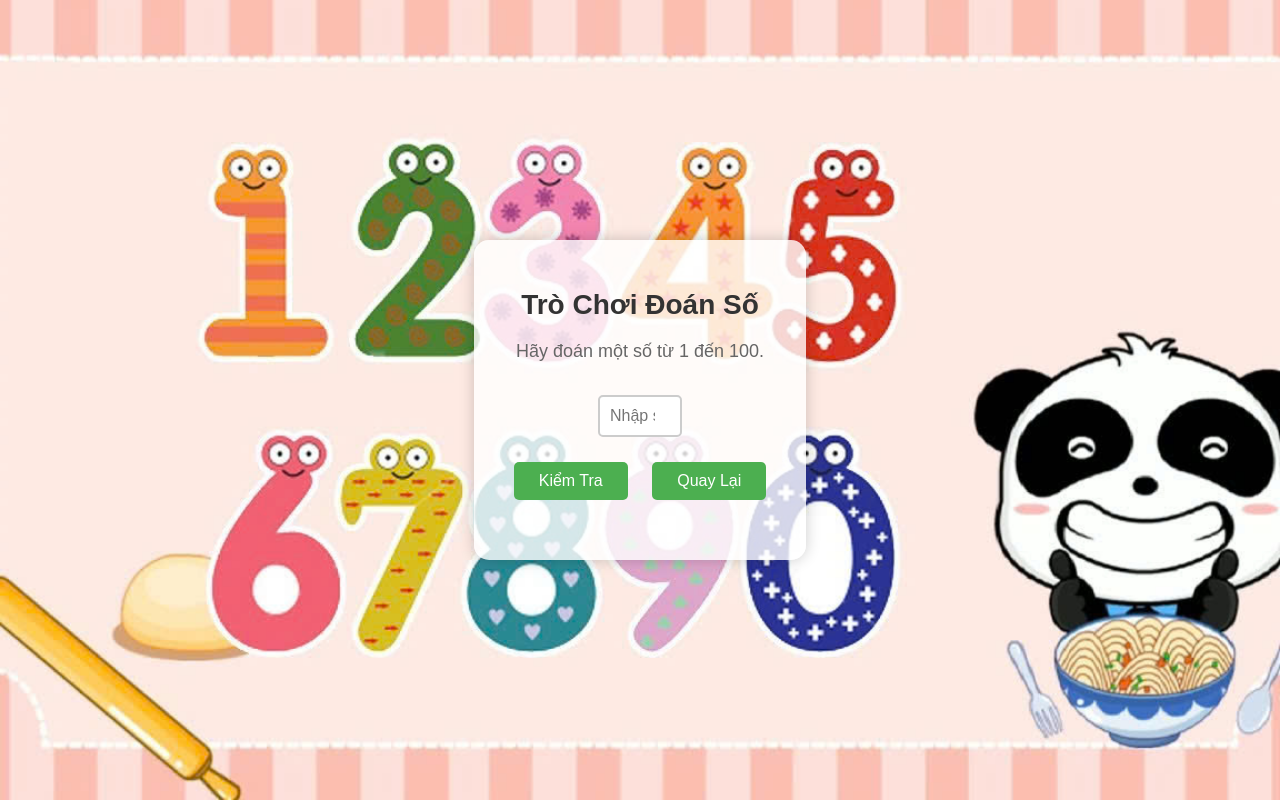
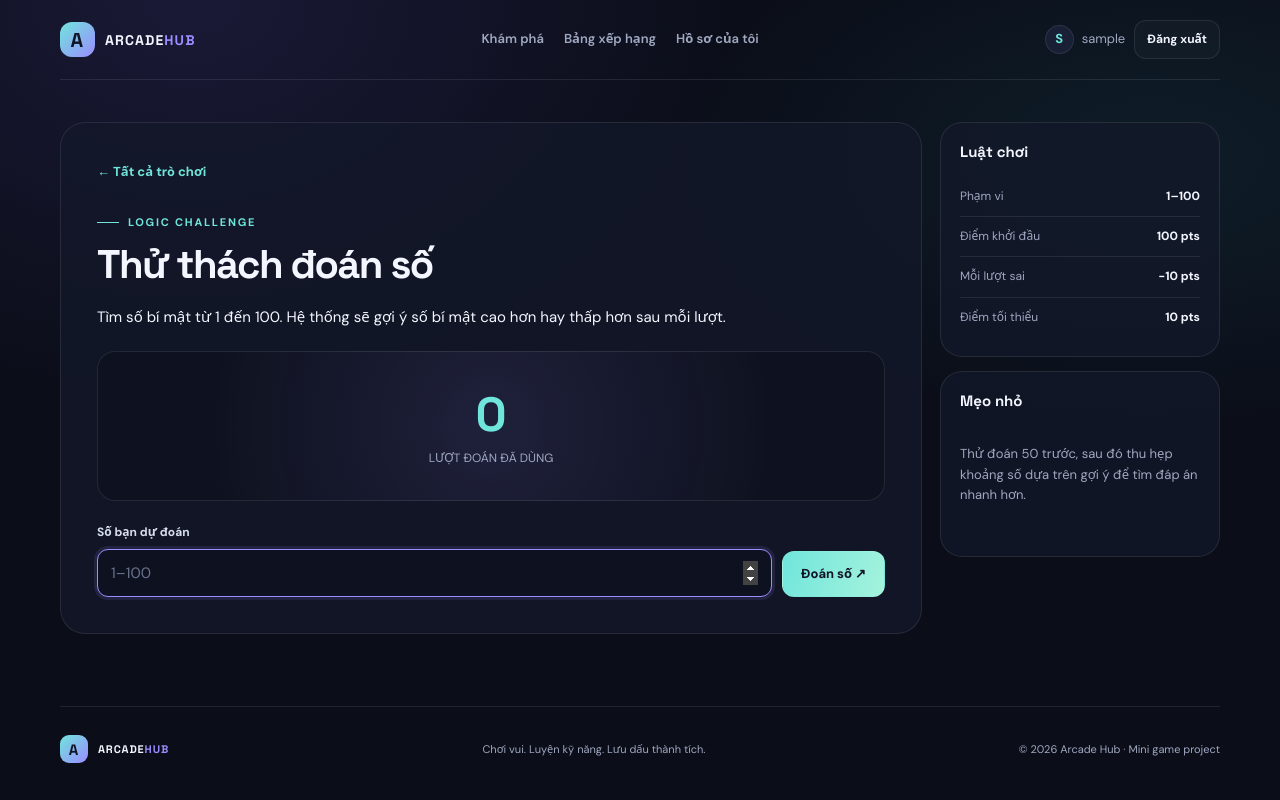
Before and after one commit to zineeee/web-game-docker, a Flask app: page /guess_game in a window 1280 px wide. Run offline with Flask 3, Linux system fonts and the light colour scheme; the visitor is signed in with stand-in values (Sample User, id 1); data comes from the database, SQL or seed files in the repository; some libraries are stand-ins or nearby versions.

Commit message:
Rebuild guess game with server-side scoring

```diff
--- a/templates/guess_game.html
+++ b/templates/guess_game.html
@@ -1,93 +1,8 @@
-<!DOCTYPE html>
-<html lang="vi">
-<head>
-    <meta charset="UTF-8">
-    <meta name="viewport" content="width=device-width, initial-scale=1.0">
-    <title>Trò Chơi Đoán Số</title>
-    <style>
-        body {
-            font-family: Arial, sans-serif;
-            background-color: #f0f0f0;
-            display: flex;
-            justify-content: center;
-            align-items: center;
-            height: 100vh;
-            margin: 0;
-            background-image: url("{{ url_for('static', filename='images/guess_number_bg.jpg') }}");
-            background-size: cover;
-            background-position: center;
-        }
-        .container {
-            text-align: center;
-            background-color: rgba(255, 255, 255, 0.8);
-            padding: 30px;
-            border-radius: 15px;
-            box-shadow: 0 0 15px rgba(0, 0, 0, 0.2);
-        }
-        h1 {
-            font-size: 28px;
-            color: #333;
-            margin-bottom: 20px;
-        }
-        p {
-            font-size: 18px;
-            color: #666;
-        }
-        input[type="number"] {
-            width: 60px;
-            padding: 10px;
-            margin: 15px 0;
-            border: 2px solid #ccc;
-            border-radius: 5px;
-            font-size: 16px;
-            text-align: center;
-        }
-        .button {
-            background-color: #4CAF50;
-            color: white;
-            border: none;
-            padding: 10px 25px;
-            cursor: pointer;
-            border-radius: 5px;
-            font-size: 16px;
-            margin: 10px;
-            transition: background-color 0.3s;
-        }
-        .button:hover {
-            background-color: #45a049;
-        }
-        .message {
-            margin-top: 20px;
-            font-size: 18px;
-            color: #d9534f;
-        }
-    </style>
-</head>
-<body>
-    <div class="container">
-        <h1>Trò Chơi Đoán Số</h1>
-        <p>Hãy đoán một số từ 1 đến 100.</p>
-        <input type="number" id="userGuess" placeholder="Nhập số của bạn" min="1" max="100">
-        <br>
-        <button class="button" onclick="checkGuess()">Kiểm Tra</button>
-        <button class="button" onclick="location.href='/'">Quay Lại</button>
-        <div class="message" id="message"></div>
-    </div>
-
-    <script>
-        function checkGuess() {
-            const userGuess = parseInt(document.getElementById('userGuess').value);
-            const targetNumber = 50; // Số mà hệ thống đã chọn
-
-            if (userGuess === targetNumber) {
-                document.getElementById('message').innerText = 'Chúc mừng! Bạn đã đoán đúng!';
-                document.getElementById('message').style.color = '#5cb85c'; // Đổi màu thành xanh khi đoán đúng
-            } else if (userGuess < targetNumber) {
-                document.getElementById('message').innerText = 'Số bạn đoán quá thấp. Hãy thử lại!';
-            } else {
-                document.getElementById('message').innerText = 'Số bạn đoán quá cao. Hãy thử lại!';
-            }
-        }
-    </script>
-</body>
-</html>
+{% extends "base.html" %}
+{% block title %}Thử thách đoán số{% endblock %}
+{% block content %}
+<div class="game-layout"><section class="game-main"><a class="text-link" href="{{ url_for('home') }}">← Tất cả trò chơi</a><div style="margin-top:23px"><span class="eyebrow">Logic challenge</span><h1>Thử thách đoán số</h1><p>Tìm số bí mật từ 1 đến 100. Hệ thống sẽ gợi ý số bí mật cao hơn hay thấp hơn sau mỗi lượt.</p></div>
+<div class="game-display"><div><strong>{{ attempts }}</strong><br><span>LƯỢT ĐOÁN ĐÃ DÙNG</span></div></div>
+{% if completed %}<div class="panel"><h3>Ván chơi đã hoàn thành</h3><p class="empty-state">Điểm của bạn đã được lưu vào hồ sơ. Thử lại để cải thiện thành tích nhé.</p><form method="post"><input type="hidden" name="csrf_token" value="{{ csrf_token() }}"><input type="hidden" name="action" value="restart"><button class="button button-primary" type="submit">Chơi ván mới ↗</button></form></div>{% else %}<form method="post" class="game-form"><input type="hidden" name="csrf_token" value="{{ csrf_token() }}"><div class="form-group"><label for="guess">Số bạn dự đoán</label><input class="form-control" type="number" id="guess" name="guess" min="1" max="100" placeholder="1–100" required autofocus></div><button class="button button-primary" type="submit">Đoán số ↗</button></form>{% endif %}</section>
+<aside class="game-side"><div class="panel"><h3>Luật chơi</h3><div class="rule-row"><span>Phạm vi</span><strong>1–100</strong></div><div class="rule-row"><span>Điểm khởi đầu</span><strong>100 pts</strong></div><div class="rule-row"><span>Mỗi lượt sai</span><strong>−10 pts</strong></div><div class="rule-row"><span>Điểm tối thiểu</span><strong>10 pts</strong></div></div><div class="panel"><h3>Mẹo nhỏ</h3><p class="empty-state">Thử đoán 50 trước, sau đó thu hẹp khoảng số dựa trên gợi ý để tìm đáp án nhanh hơn.</p></div></aside></div>
+{% endblock %}
```
